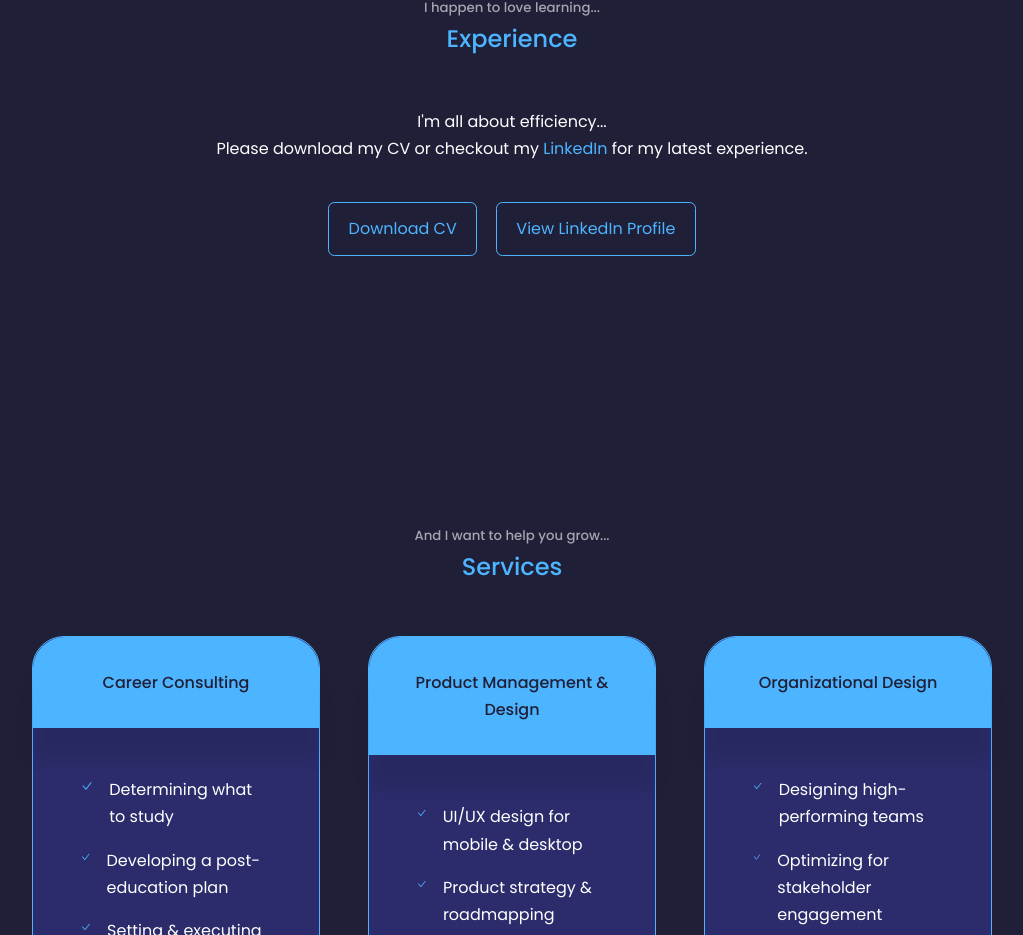
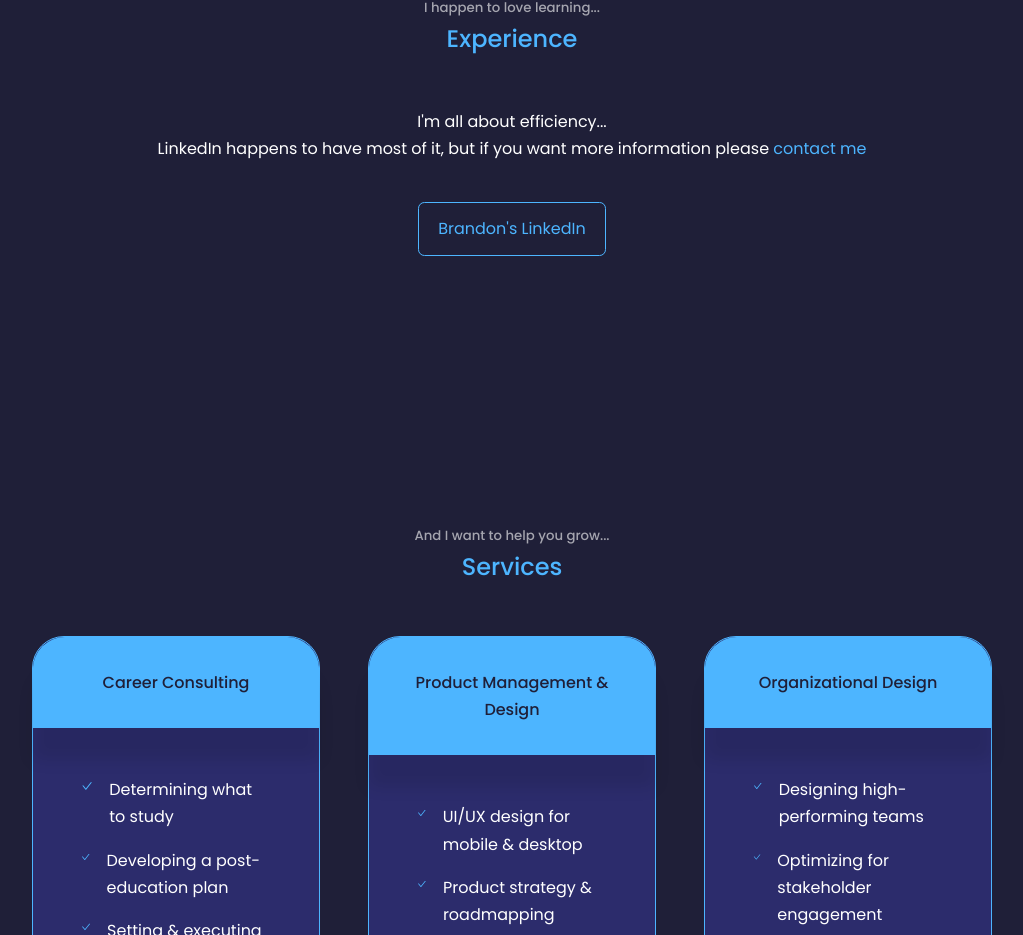
Before and after one commit to brandonrhayes/modernsite, a React (Create React App) app: page / in a window 1280 px wide. Shown: the part 1875-2810 px from the top of the page, without its empty margins (128-1151 px from the left). Built offline with nearby package versions, Linux system fonts and the light colour scheme.

Commit message:
Updated tooltips and removed resume

```diff
--- a/src/components/experience/Experience.jsx
+++ b/src/components/experience/Experience.jsx
@@ -1,7 +1,7 @@
 import React from 'react'
 import './experience.css'
-import CV from '../../assets/files/Brandon Hayes - Lead Product Manager Tech Startup Winter 2023 v2.25_Online.pdf'
-import LinkedInBadge from './LinkedInBadge'
+// import CV from '../../assets/files/Brandon Hayes - Lead Product Manager Tech Startup Winter 2023 v2.25_Online.pdf'
+// import LinkedInBadge from './LinkedInBadge'
 
 const Experience = () => {
   return (
@@ -11,19 +11,22 @@ const Experience = () => {
         <h5>I happen to love learning...</h5>
         <h2>Experience</h2>
         <p>I'm all about efficiency...</p>
+        <p>LinkedIn happens to have most of it, but if you want more information please
+            <a href="#contact"> contact me</a>
+        </p>
 
         {/* <div className='linkedin'>
           <LinkedInBadge />
         </div> */}
 
-        <p>Please download my CV or checkout my
+        {/* <p>Please download my CV or checkout my
         <a href="https://linkedin.com/in/brandonrhayes" target="_blank" rel="noreferrer"> LinkedIn </a>
           for my latest experience.
-        </p>
+        </p> */}
 
         <div className="cta">
-          <a href={CV} download className='btn'>Download CV</a>
-          <a href="https://linkedin.com/in/brandonrhayes" target="_blank" rel="noreferrer" className='btn'> View LinkedIn Profile</a>
+          {/* <a href={CV} download className='btn'>Download CV</a> */}
+          <a href="https://linkedin.com/in/brandonrhayes" target="_blank" rel="noreferrer" className='btn'> Brandon's LinkedIn</a>
         </div>
       </section>
     </div>
--- a/src/components/footer/Footer.jsx
+++ b/src/components/footer/Footer.jsx
@@ -35,13 +35,13 @@ const Footer = () => {
         <Tooltip className='tooltip' title = 'Connect on Twitter'>
           <a href="https://twitter.com/brandonrhayes" target="_blank" rel="noreferrer"><FaTwitter size={15}/></a>
         </Tooltip>
-        <Tooltip className='tooltip' title = 'My Reading List'>
+        <Tooltip className='tooltip' title = 'See what Brandon is reading'>
           <a href="https://www.goodreads.com/brandonrhayes" target="_blank" rel="noreferrer"><FaGoodreadsG size={15}/></a>
         </Tooltip>
-        <Tooltip className='tooltip' title = 'My Developments'>
+        <Tooltip className='tooltip' title = 'See what Brandon has been developing'>
           <a href="https://www.github.com/brandonrhayes" target="_blank" rel="noreferrer"><FaGithub size={15}/></a>
         </Tooltip>
-        <Tooltip className='tooltip' title = 'Pay Me'>
+        <Tooltip className='tooltip' title = 'Pay Brandon'>
           <a href="https://paypal.me/brandonrhayes" target="_blank" rel="noreferrer"><FaPaypal size={15}/></a>
         </Tooltip>
       </div>
--- a/src/components/header/HeaderSocials.jsx
+++ b/src/components/header/HeaderSocials.jsx
@@ -21,11 +21,11 @@ const HeaderSocials = () => {
         <a href="https://twitter.com/brandonrhayes" target="_blank" rel="noreferrer"><FaTwitter size={35}/></a>
       </Tooltip>
 
-      <Tooltip className='tooltip' title = 'Checkout what Brandon is Reading'>
+      <Tooltip className='tooltip' title = 'See what Brandon is reading'>
         <a href="https://www.goodreads.com/brandonrhayes" target="_blank" rel="noreferrer"><FaGoodreadsG size={35}/></a>
       </Tooltip>
 
-      <Tooltip className='tooltip' title = 'Checkout what Brandon has been Developing'>
+      <Tooltip className='tooltip' title = 'See what Brandon has been developing'>
         <a href="https://www.github.com/brandonrhayes" target="_blank" rel="noreferrer"><FaGithub size={35}/></a>
       </Tooltip>
     </div>
```
